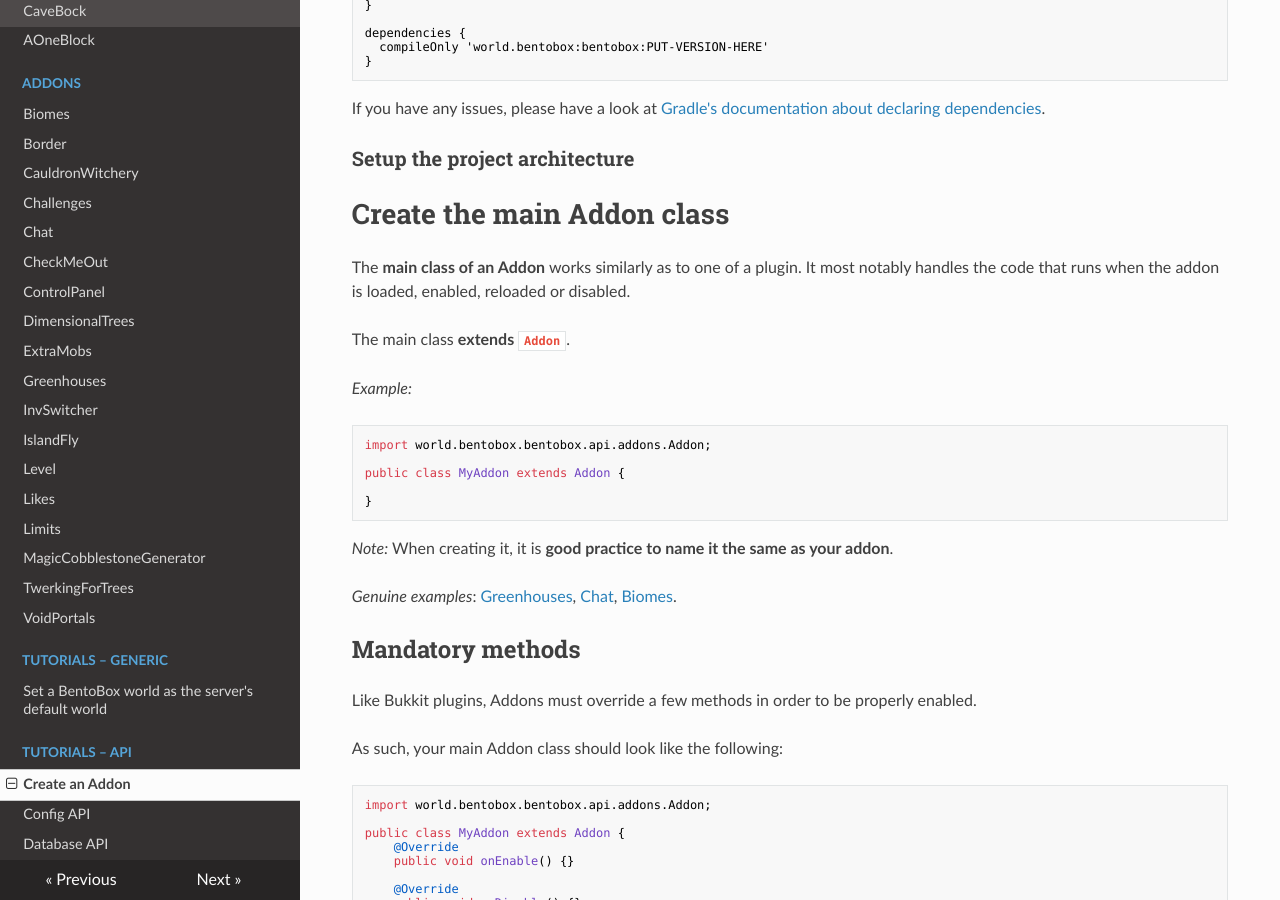
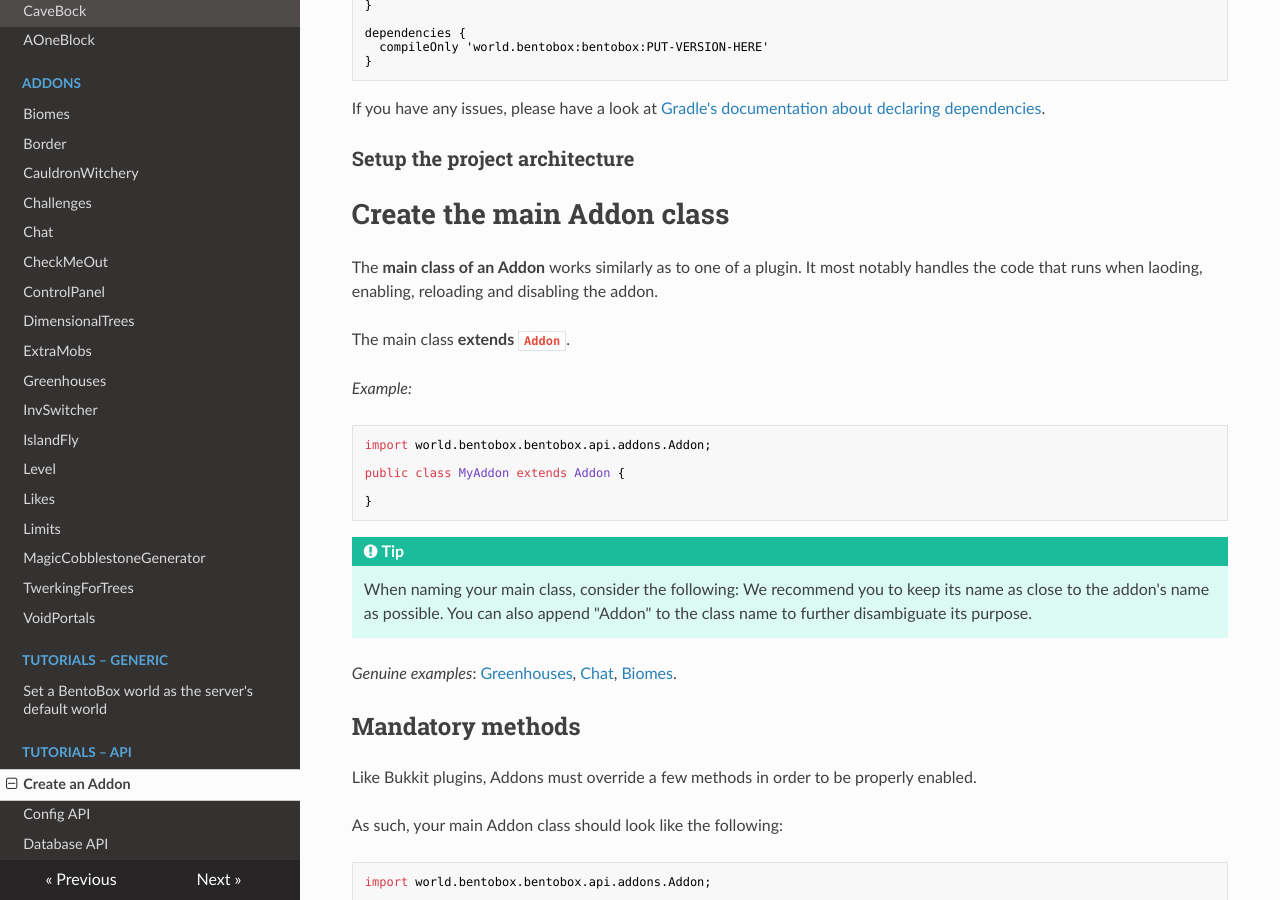
Before and after one commit to BentoBoxWorld/docs, an MkDocs documentation site: the page built from docs/Tutorials/api/Create-an-addon.md, in a window 1280 px wide and 900 px high, scrolled down 1941 px. Built offline with MkDocs 1.6.1, drawn with Linux system fonts in a browser that asks for light colours; nearby versions of some CDN libraries.

Commit message:
Minor tweaks to "Create an addon" tutorial and AOB's main page

````diff
--- a/docs/Tutorials/api/Create-an-addon.md
+++ b/docs/Tutorials/api/Create-an-addon.md
@@ -73,7 +73,7 @@
 # Create the main Addon class
 
 The **main class of an Addon** works similarly as to one of a plugin.
-It most notably handles the code that runs when the addon is loaded, enabled, reloaded or disabled.
+It most notably handles the code that runs when laoding, enabling, reloading and disabling the addon.
 
 The main class **extends `Addon`**.
 
@@ -86,7 +86,10 @@
 }
 ```
 
-*Note:* When creating it, it is **good practice to name it the same as your addon**.
+!!! tip
+    When naming your main class, consider the following:
+    We recommend you to keep its name as close to the addon's name as possible.
+    You can also append "Addon" to the class name to further disambiguate its purpose.
 
 *Genuine examples*: [Greenhouses](https://github.com/BentoBoxWorld/Greenhouses/blob/develop/src/main/java/world/bentobox/greenhouses/Greenhouses.java),
 [Chat](https://github.com/BentoBoxWorld/Chat/blob/develop/src/main/java/world/bentobox/chat/Chat.java),
````
Also changed, not shown: docs/gamemodes/AOneBlock/index.md (+0 -2 lines).
